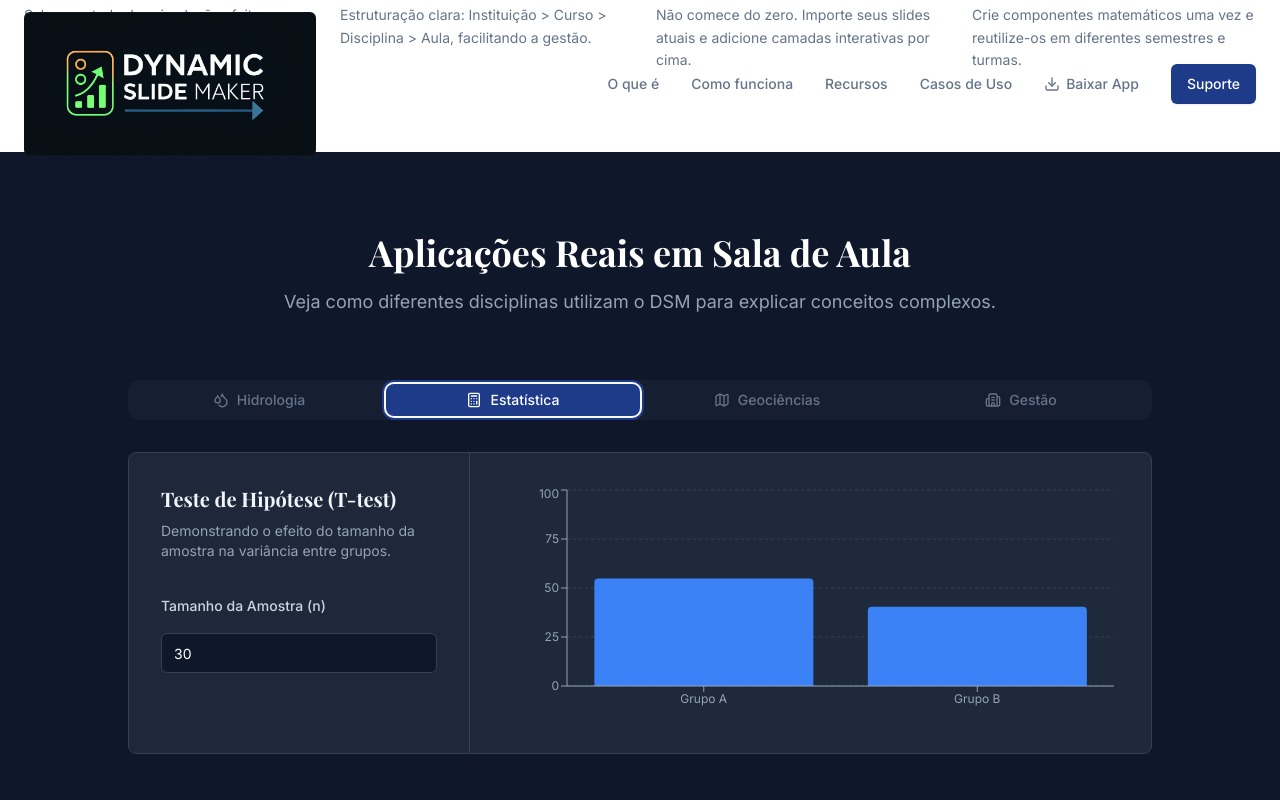
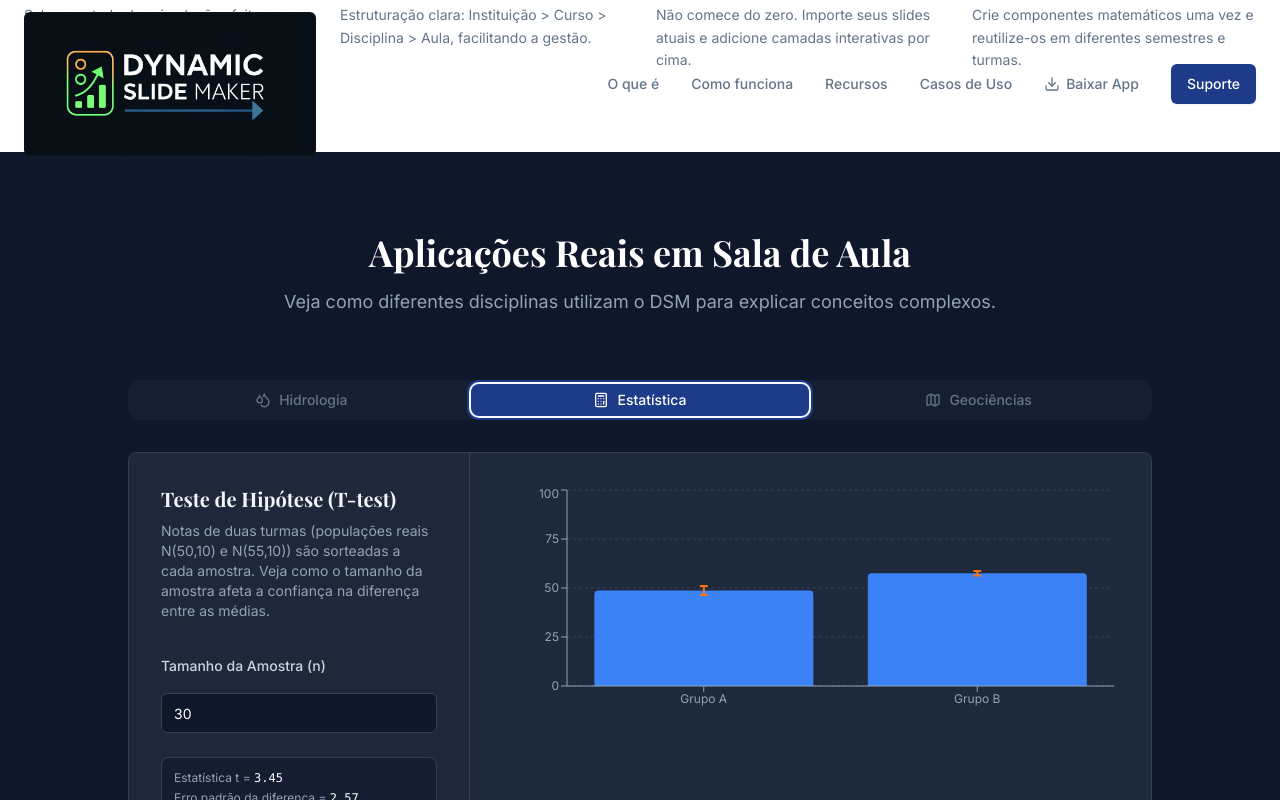
Before and after one commit to wlibrelon/dsm_site, a React (Vite) app: page / in a window 1280 px wide. Both pictures are taken after a click on the tab "Estatística". Shown: the part 2803-3603 px from the top of the page. Built offline with nearby package versions, Linux system fonts and the light colour scheme.

Commit message:
Adiciona link de download do instalador e seletor de assunto no formulário de contato

```diff
--- a/src/components/sections/Hero.tsx
+++ b/src/components/sections/Hero.tsx
@@ -16,7 +16,7 @@ export function Hero() {
     const timer = setTimeout(() => {
       const data = Array.from({ length: 20 }, (_, i) => ({
         x: i,
-        y: Math.sin(i * 0.5) * multiplier + i * 0.2,
+        y: Math.pow(1 + multiplier / 100, i),
       }))
       setChartData(data)
       setIsUpdating(false)
--- a/src/components/sections/UseCases.tsx
+++ b/src/components/sections/UseCases.tsx
@@ -9,12 +9,13 @@ import {
   Line,
   BarChart,
   Bar,
+  ErrorBar,
   XAxis,
   YAxis,
   CartesianGrid,
   ResponsiveContainer,
 } from 'recharts'
-import { Droplets, Calculator, Map, Building2 } from 'lucide-react'
+import { Droplets, Calculator, Map } from 'lucide-react'
 
 export function UseCases() {
   // Hidrologia State
@@ -27,13 +28,51 @@ export function UseCases() {
   }, [flow])
 
   // Estatística State
+  // Simulação real de amostragem: sorteia n notas de cada turma a partir de
+  // populações normais conhecidas (Turma A ~ N(50, 10), Turma B ~ N(55, 10))
+  // e calcula um teste t de Welch de verdade sobre as amostras sorteadas.
   const [sampleSize, setSampleSize] = useState(30)
-  const estatisticaData = useMemo(() => {
-    const variance = 100 / Math.sqrt(sampleSize)
-    return [
-      { name: 'Grupo A', value: 50 + Math.random() * variance },
-      { name: 'Grupo B', value: 55 - Math.random() * variance },
-    ]
+  const estatistica = useMemo(() => {
+    const n = Math.max(2, Math.round(sampleSize))
+    const trueMeanA = 50
+    const trueMeanB = 55
+    const populationSD = 10
+
+    // Box-Muller: gera uma variável aleatória normal padrão
+    const randNormal = () => {
+      const u1 = Math.random() || 1e-9
+      const u2 = Math.random()
+      return Math.sqrt(-2 * Math.log(u1)) * Math.cos(2 * Math.PI * u2)
+    }
+
+    const sampleA = Array.from({ length: n }, () => trueMeanA + randNormal() * populationSD)
+    const sampleB = Array.from({ length: n }, () => trueMeanB + randNormal() * populationSD)
+
+    const mean = (arr: number[]) => arr.reduce((s, v) => s + v, 0) / arr.length
+    const stdDev = (arr: number[], m: number) =>
+      Math.sqrt(arr.reduce((s, v) => s + (v - m) ** 2, 0) / (arr.length - 1))
+
+    const meanA = mean(sampleA)
+    const meanB = mean(sampleB)
+    const sdA = stdDev(sampleA, meanA)
+    const sdB = stdDev(sampleB, meanB)
+
+    // Teste t de Welch (variâncias amostrais não assumidas iguais)
+    const seA = sdA / Math.sqrt(n)
+    const seB = sdB / Math.sqrt(n)
+    const seDiff = Math.sqrt(seA ** 2 + seB ** 2)
+    const tStat = (meanB - meanA) / seDiff
+
+    return {
+      chartData: [
+        { name: 'Grupo A', value: meanA, se: seA },
+        { name: 'Grupo B', value: meanB, se: seB },
+      ],
+      tStat,
+      seDiff,
+      // |t| > ~2 é a regra prática para p < 0.05 quando n não é muito pequeno
+      significant: Math.abs(tStat) > 2,
+    }
   }, [sampleSize])
 
   return (
@@ -49,7 +88,7 @@ export function UseCases() {
         </div>
 
         <Tabs defaultValue="hidrologia" className="w-full max-w-5xl mx-auto">
-          <TabsList className="grid grid-cols-2 md:grid-cols-4 bg-slate-800/50 p-1 rounded-xl mb-8">
+          <TabsList className="grid grid-cols-3 bg-slate-800/50 p-1 rounded-xl mb-8">
             <TabsTrigger
               value="hidrologia"
               className="data-[state=active]:bg-primary data-[state=active]:text-white rounded-lg"
@@ -67,12 +106,6 @@ export function UseCases() {
               className="data-[state=active]:bg-primary data-[state=active]:text-white rounded-lg"
             >
               <Map className="w-4 h-4 mr-2" /> Geociências
-            </TabsTrigger>
-            <TabsTrigger
-              value="gestao"
-              className="data-[state=active]:bg-primary data-[state=active]:text-white rounded-lg"
-            >
-              <Building2 className="w-4 h-4 mr-2" /> Gestão
             </TabsTrigger>
           </TabsList>
 
@@ -130,7 +163,9 @@ export function UseCases() {
                 <div className="p-8 md:w-1/3 border-b md:border-b-0 md:border-r border-slate-700 bg-slate-800/50">
                   <h3 className="text-xl font-bold mb-2">Teste de Hipótese (T-test)</h3>
                   <p className="text-sm text-slate-400 mb-8">
-                    Demonstrando o efeito do tamanho da amostra na variância entre grupos.
+                    Notas de duas turmas (populações reais N(50,10) e N(55,10)) são sorteadas a
+                    cada amostra. Veja como o tamanho da amostra afeta a confiança na diferença
+                    entre as médias.
                   </p>
                   <div className="space-y-4">
                     <Label htmlFor="amostra" className="text-slate-300">
@@ -146,13 +181,30 @@ export function UseCases() {
                       className="bg-slate-900 border-slate-700 text-white"
                     />
                   </div>
+                  <div className="mt-6 p-3 bg-slate-900/60 rounded-lg border border-slate-700 space-y-1">
+                    <p className="text-xs text-slate-400">
+                      Estatística t ={' '}
+                      <span className="font-mono text-white">{estatistica.tStat.toFixed(2)}</span>
+                    </p>
+                    <p className="text-xs text-slate-400">
+                      Erro padrão da diferença ={' '}
+                      <span className="font-mono text-white">{estatistica.seDiff.toFixed(2)}</span>
+                    </p>
+                    <p
+                      className={`text-xs font-medium ${estatistica.significant ? 'text-emerald-400' : 'text-amber-400'}`}
+                    >
+                      {estatistica.significant
+                        ? 'Diferença estatisticamente significativa (|t| > 2)'
+                        : 'Amostra pequena demais para confirmar a diferença (|t| ≤ 2)'}
+                    </p>
+                  </div>
                 </div>
                 <div className="p-8 md:w-2/3 h-[300px]">
                   <ChartContainer
                     config={{ value: { label: 'Média', color: 'hsl(var(--primary))' } }}
                     className="h-full w-full"
                   >
-                    <BarChart data={estatisticaData}>
+                    <BarChart data={estatistica.chartData}>
                       <CartesianGrid strokeDasharray="3 3" vertical={false} stroke="#334155" />
                       <XAxis dataKey="name" stroke="#94a3b8" />
                       <YAxis domain={[0, 100]} stroke="#94a3b8" />
@@ -162,7 +214,9 @@ export function UseCases() {
                         fill="#3b82f6"
                         radius={[4, 4, 0, 0]}
                         isAnimationActive={false}
-                      />
+                      >
+                        <ErrorBar dataKey="se" width={4} strokeWidth={2} stroke="#f97316" />
+                      </Bar>
                     </BarChart>
                   </ChartContainer>
                 </div>
@@ -183,20 +237,6 @@ export function UseCases() {
               </div>
             </Card>
           </TabsContent>
-
-          {/* Tab 4: Gestão (Static Mock) */}
-          <TabsContent value="gestao" className="animate-fade-in">
-            <Card className="bg-slate-800 border-slate-700 text-slate-100 p-8 flex items-center justify-center min-h-[300px]">
-              <div className="text-center max-w-md">
-                <Building2 className="w-12 h-12 mx-auto mb-4 text-slate-500" />
-                <h3 className="text-xl font-bold mb-2">Dashboards Institucionais</h3>
-                <p className="text-slate-400 text-sm">
-                  Coordenadores podem usar o DSM para apresentar KPIs do curso, filtrando anos e
-                  disciplinas ao vivo.
-                </p>
-              </div>
-            </Card>
-          </TabsContent>
         </Tabs>
       </div>
     </section>
```
Also changed, not shown: atualiza_git.txt (added).
